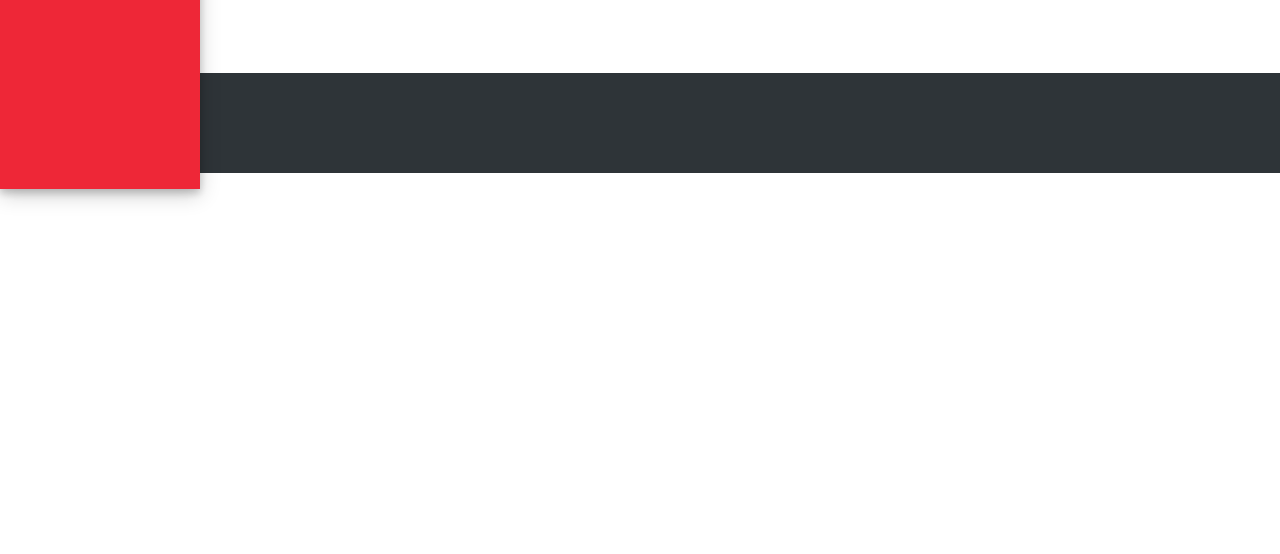
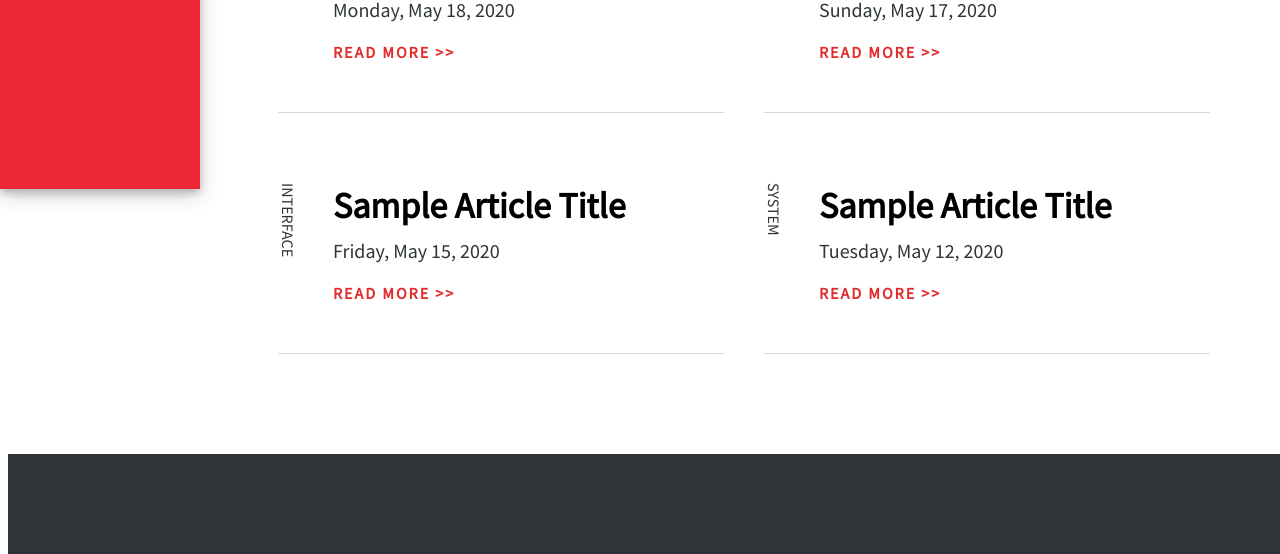
Before and after one commit to af9946/Personal-Blog, a plain HTML site: page html/article.html in a window 1280 px wide. Shown: the part 611-1165 px from the top of the page. Before the commit the page ends 800 px from the top, so only its background shows below. Drawn offline with nearby package versions, Linux system fonts and the light colour scheme.

Commit message:
rearrange article page

```diff
--- a/css/article.css
+++ b/css/article.css
@@ -22,16 +22,59 @@ header{
   /* Style the side navigation */
   .grid_container {
       display: grid;
+      grid-gap: 40px;
       grid-template-columns: repeat(2,1fr);
   }
 
   .card{
+    display: grid;
+    grid-template-columns: 35px 20px 1fr;
     border-bottom-style: solid;
-    border-bottom: #2e3438;
+    border-color: #d8d8d8;
+    border-bottom-width: 1px;
+    padding-bottom: 50px;
+    margin-top: 30px;
   }
+
+  .type{
+    grid-column: 1;
+    grid-row: 1/3;
+    color: #2e3438;
+
+  }
+
   .type span{
     writing-mode: vertical-rl;
     text-align: right;
+  }
+
+  .card h3{
+    grid-column: 3/4;
+    grid-row: 1;
+    font-size: 36px;
+    margin-top: 0;
+    margin-bottom: 10px;
+  }
+
+  .card_date{
+    grid-column: 3/4;
+    grid-row: 2;
+    font-size: 20px;
+    color: #2e3438;
+  }
+
+  .read_more{
+    grid-column: 3/4;
+    grid-row: 3;
+    padding-top: 20px;
+    font-weight: bold;
+  }
+
+  .read_more a{
+    text-decoration: none;
+    color: #e22c2c;
+    text-align: right;
+    letter-spacing: 2px;
   }
 
   .title_dec{
--- a/html/article.html
+++ b/html/article.html
@@ -64,8 +64,33 @@
                 <div class="type">
                     <span>DESIGN</span>
                 </div>
+
                 <h3>Sample Article Title</h3>
                 <div class="card_date">Sunday, May 17, 2020</div>
+                <div class="read_more">
+                    <a href="index.html">READ MORE >></a>
+                </div>
+            </div>
+
+            <div class="card">
+                <div class="type">
+                    <span>INTERFACE</span>
+                </div>
+
+                <h3>Sample Article Title</h3>
+                <div class="card_date">Friday, May 15, 2020</div>
+                <div class="read_more">
+                    <a href="index.html">READ MORE >></a>
+                </div>
+            </div>
+
+            <div class="card">
+                <div class="type">
+                    <span>SYSTEM</span>
+                </div>
+
+                <h3>Sample Article Title</h3>
+                <div class="card_date">Tuesday, May 12, 2020</div>
                 <div class="read_more">
                     <a href="index.html">READ MORE >></a>
                 </div>
```
